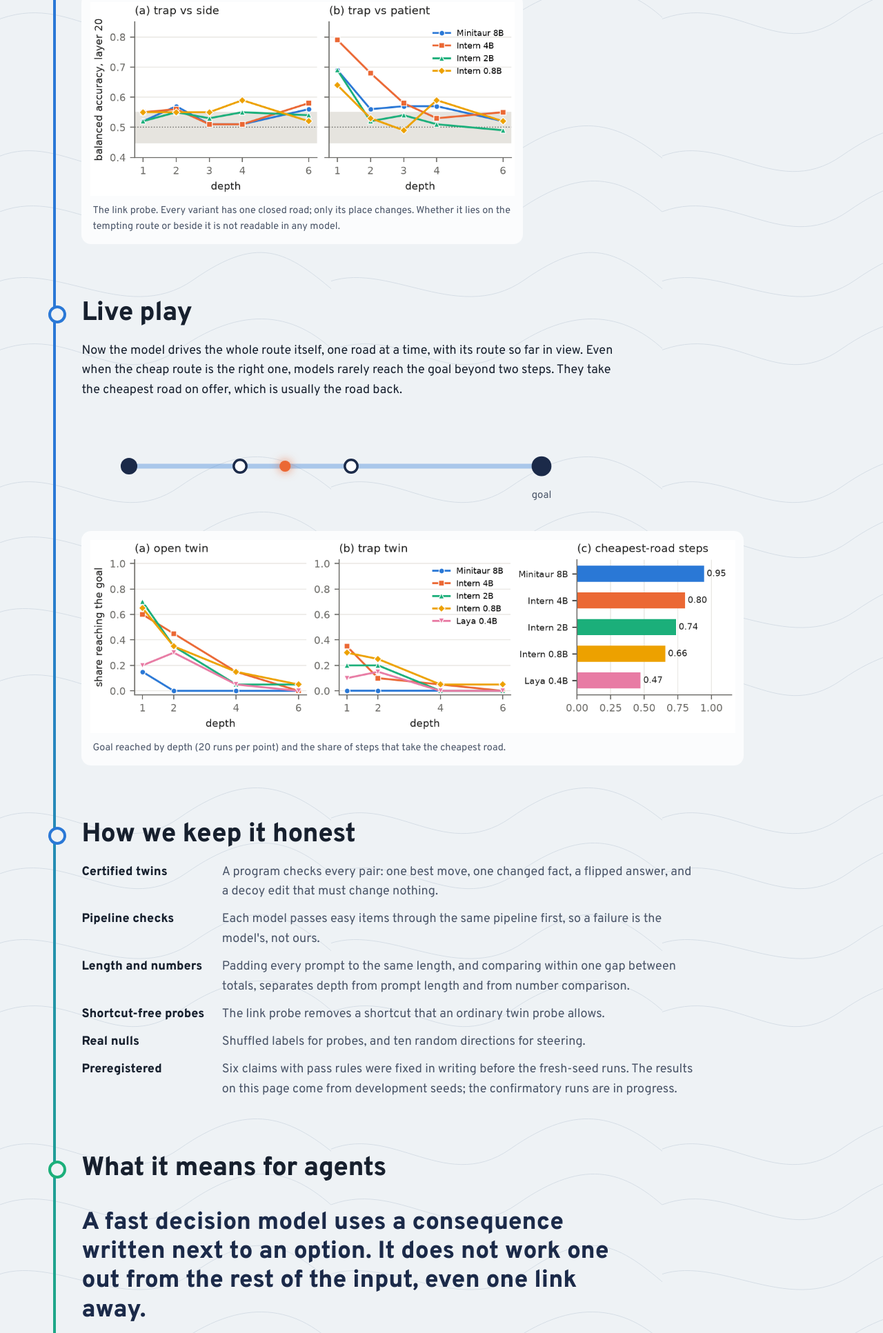
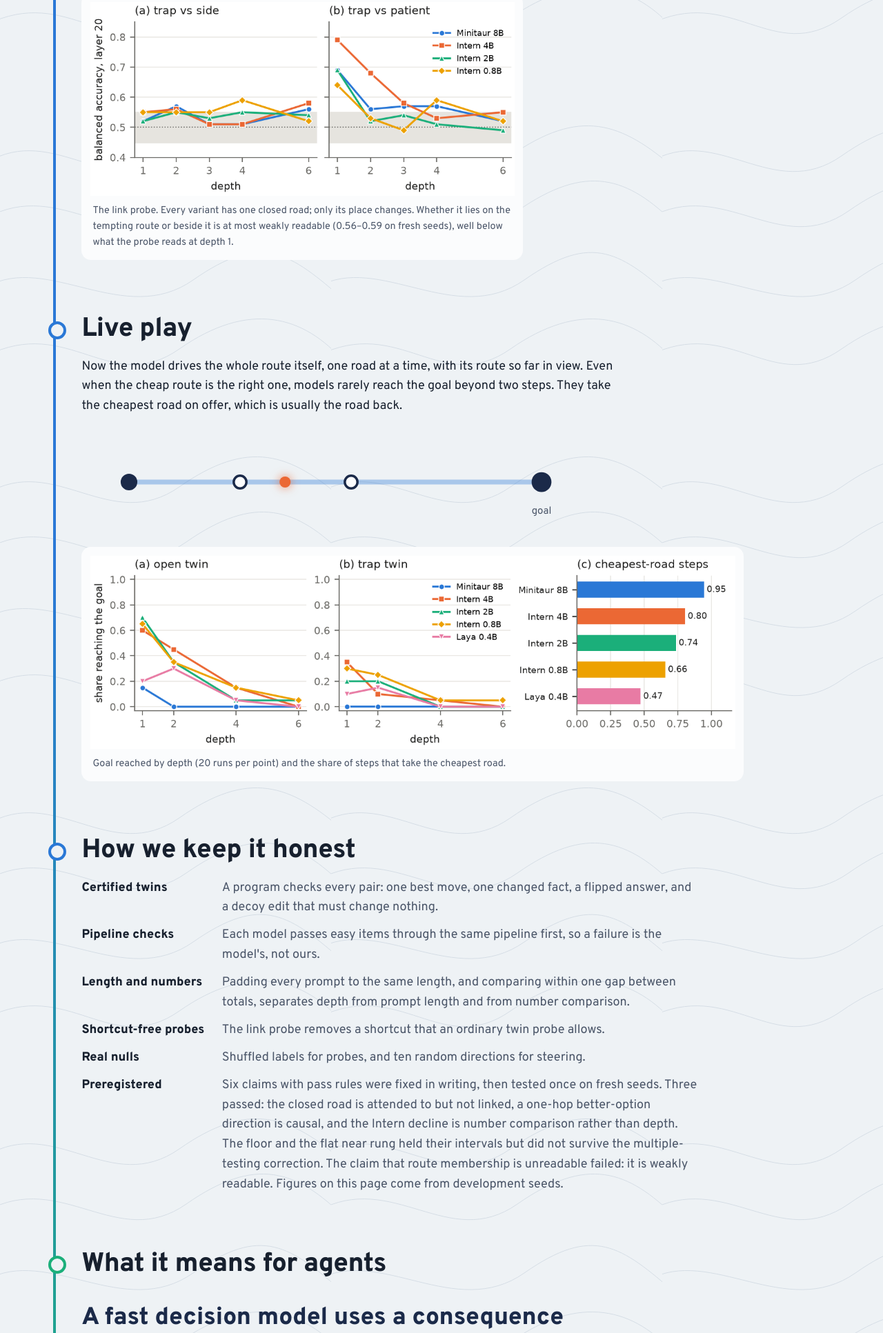
Before and after one commit to LihanCanCode/stepone-bench-site, a plain HTML site: page index.html in a window 1280 px wide. Shown: the part 5644-7577 px from the top of the page at 69% size. Drawn offline with nearby package versions, Linux system fonts and the light colour scheme; animation ran at ten frames a second; a web font is replaced by a local one.

Commit message:
Update with the preregistered confirmatory results

```diff
--- a/index.html
+++ b/index.html
@@ -195,8 +195,8 @@ road_b: drive to the mill dock (7 minutes)</code></pre>
     </figure>
   </div>
   <figure class="figure narrow">
-    <img src="assets/fig_link.png" alt="Probe accuracy by depth at layer 20. Trap versus side is near chance for all four models. Trap versus patient is above chance only at depth 1." loading="lazy">
-    <figcaption>The link probe. Every variant has one closed road; only its place changes. Whether it lies on the tempting route or beside it is not readable in any model.</figcaption>
+    <img src="assets/fig_link.png" alt="Probe accuracy by depth at layer 20. Trap versus side is only slightly above chance for all four models. Trap versus patient is above chance only at depth 1." loading="lazy">
+    <figcaption>The link probe. Every variant has one closed road; only its place changes. Whether it lies on the tempting route or beside it is at most weakly readable (0.56&ndash;0.59 on fresh seeds), well below what the probe reads at depth 1.</figcaption>
   </figure>
 </section>
 
@@ -228,7 +228,7 @@ road_b: drive to the mill dock (7 minutes)</code></pre>
     <dt>Length and numbers</dt><dd>Padding every prompt to the same length, and comparing within one gap between totals, separates depth from prompt length and from number comparison.</dd>
     <dt>Shortcut-free probes</dt><dd>The link probe removes a shortcut that an ordinary twin probe allows.</dd>
     <dt>Real nulls</dt><dd>Shuffled labels for probes, and ten random directions for steering.</dd>
-    <dt>Preregistered</dt><dd>Six claims with pass rules were fixed in writing before the fresh-seed runs. The results on this page come from development seeds; the confirmatory runs are in progress.</dd>
+    <dt>Preregistered</dt><dd>Six claims with pass rules were fixed in writing, then tested once on fresh seeds. Three passed: the closed road is attended to but not linked, a one-hop better-option direction is causal, and the Intern decline is number comparison rather than depth. The floor and the flat near rung held their intervals but did not survive the multiple-testing correction. The claim that route membership is unreadable failed: it is weakly readable. Figures on this page come from development seeds.</dd>
   </dl>
 </section>
 
```
